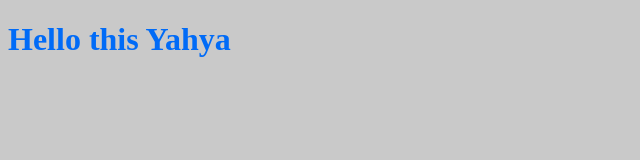
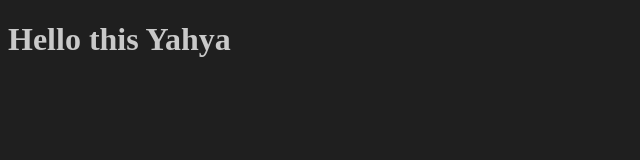
Before and after one commit to Alaslamy777/MyProjectY, a plain HTML site: page index.html in a window 1280 px wide. Shown: the whole page, without its empty margins (0-640 px from the left). Drawn offline with Linux system fonts and the light colour scheme.

Commit message:
تعديلي الخاص

```diff
--- a/app.js
+++ b/app.js
@@ -1 +1 @@
-alert("hello yahya");
+alert("hello yahya.....");
--- a/style.css
+++ b/style.css
@@ -1,6 +1,6 @@
 body{
-    background-color:#C9C9C9;
+    background-color:#1F1F1F;
 }
 h1{
-    color:#006BF7;
+    color:#C9C9C9;
     }
```
